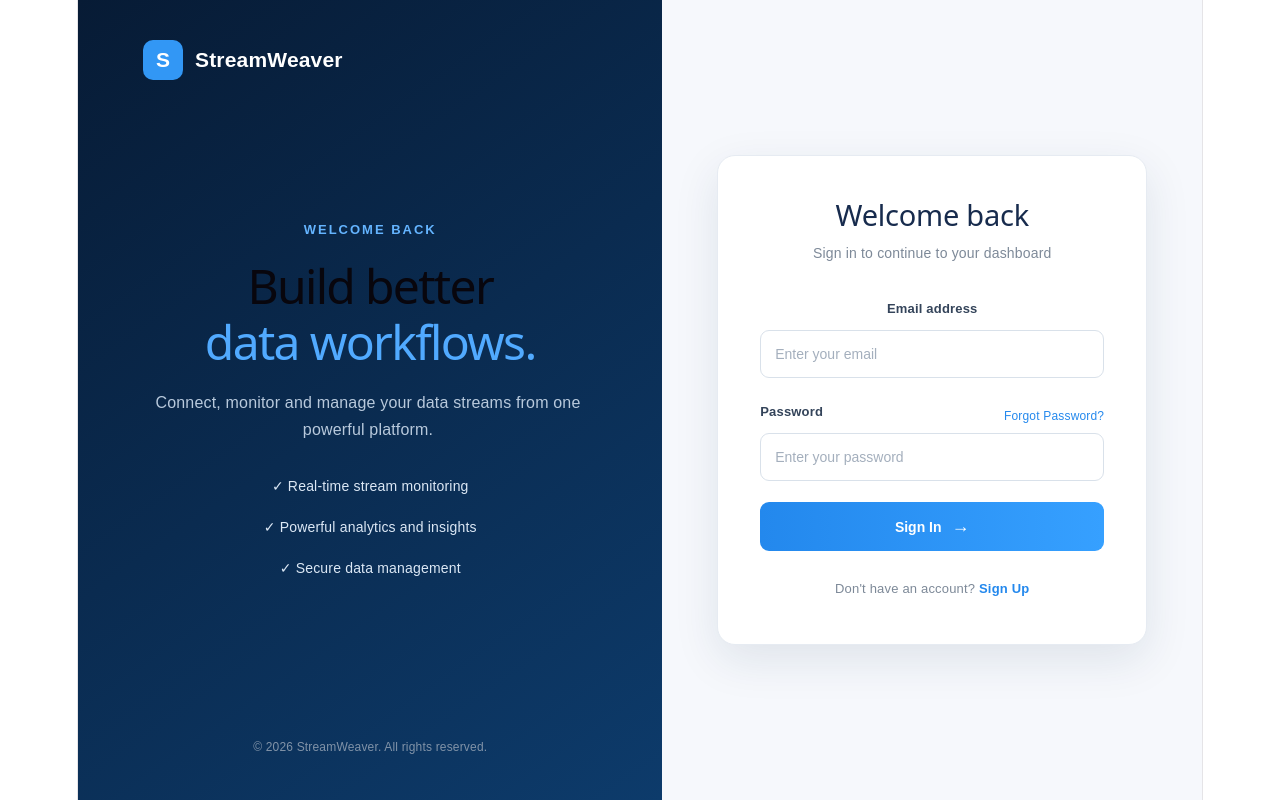
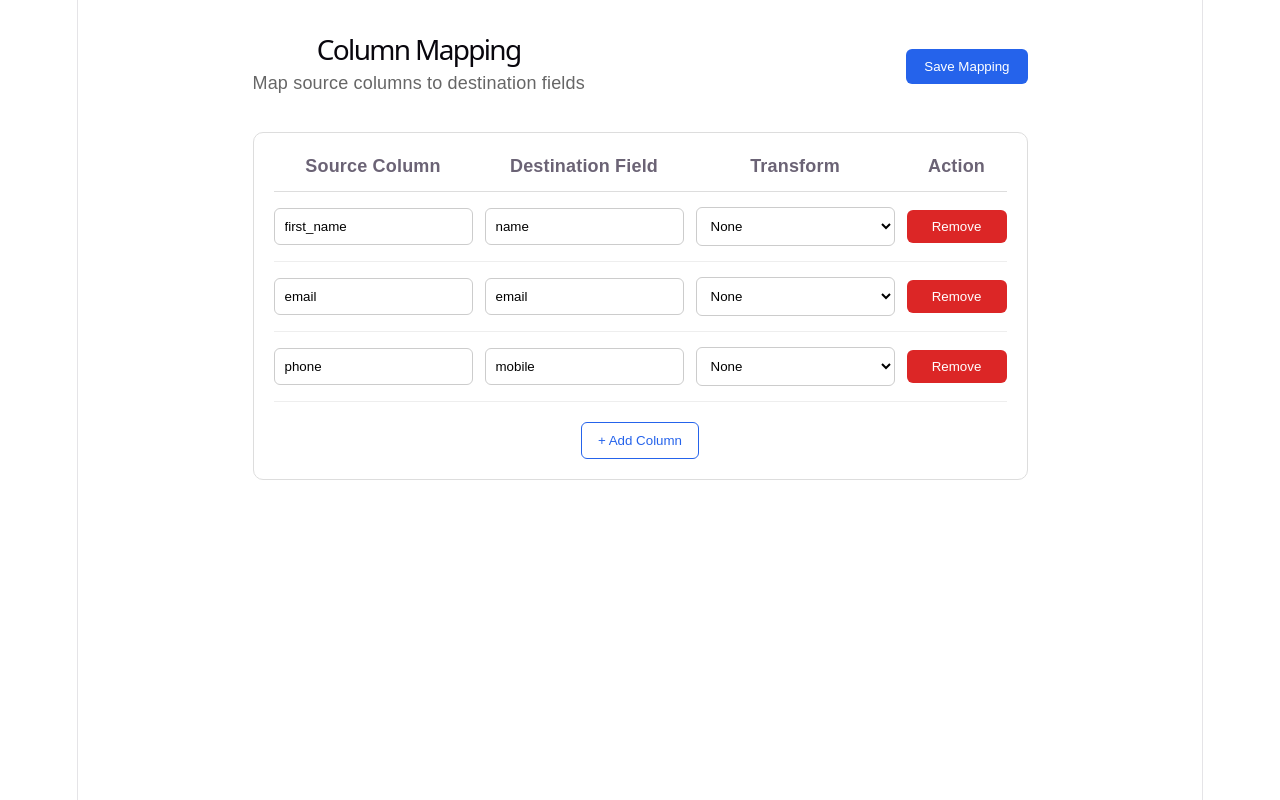
Before and after one commit to 6266992006/StreamWeaver, a React app in the folder StreamWeaver-frontend/: page /mapping in a window 1280 px wide. Before the commit this address led to /signin. Built offline with nearby package versions, Linux system fonts and the light colour scheme; the HTML template or start-up script is replaced by a standard one.

Commit message:
Implement mapping page UI

```diff
--- a/StreamWeaver-frontend/src/App.jsx
+++ b/StreamWeaver-frontend/src/App.jsx
@@ -37,14 +37,7 @@ function App() {
     </ProtectedRoute>
   }
 />
-<Route
-  path="/mapping"
-  element={
-    <ProtectedRoute>
-      <MappingPage />
-    </ProtectedRoute>
-  }
-/>
+<Route path="/mapping" element={<MappingPage />} />
         </Routes>
       </Router>
     </AuthProvider>
--- a/StreamWeaver-frontend/src/pages/MappingPage.jsx
+++ b/StreamWeaver-frontend/src/pages/MappingPage.jsx
@@ -1,7 +1,10 @@
 import { useState } from 'react';
 import MappingForm from '../components/MappingForm';
+import { useAuth } from '../context/AuthContext';
+import axios from 'axios';
 
 const MappingPage = () => {
+  const { token } = useAuth();
   const [mappings, setMappings] = useState([
     {
       source: 'first_name',
@@ -46,46 +49,35 @@ const MappingPage = () => {
     setMappings(mappings.filter((_, i) => i !== index));
   };
 
-  const handleSave = () => {
-    console.log('Mapping configuration:', mappings);
+  const handleSave = async () => {
+  try {
+    const mapping = {};
+
+    mappings.forEach((item) => {
+      if (item.source.trim() && item.destination.trim()) {
+        mapping[item.source] = item.destination;
+      }
+    });
+
+    const response = await axios.post(
+      'http://localhost:5000/api/mapping',
+      { mapping },
+      {
+        headers: {
+          Authorization: `Bearer ${token}`,
+        },
+      }
+    );
+
+    console.log('Mapping saved:', response.data);
     alert('Mapping configuration saved!');
-  };
-
-  return (
-    <div style={styles.container}>
-      <div style={styles.header}>
-        <div>
-          <h1 style={styles.title}>Column Mapping</h1>
-          <p style={styles.subtitle}>
-            Map CSV columns to destination MongoDB fields.
-          </p>
-        </div>
-
-        <button style={styles.saveButton} onClick={handleSave}>
-          Save Mapping
-        </button>
-      </div>
-
-      <div style={styles.card}>
-        <div style={styles.tableHeader}>
-          <div>Source CSV Column</div>
-          <div>Destination MongoDB Field</div>
-          <div>Transform</div>
-          <div>Action</div>
-        </div>
-
-        <MappingForm
-  mappings={mappings}
-  onMappingChange={handleMappingChange}
-  onAddMapping={addMapping}
-  onRemoveMapping={removeMapping}
-/>
-
-      </div>
-    </div>
-  );
+  } catch (error) {
+    console.error('Error saving mapping:', error);
+    alert(
+      error.response?.data?.message || 'Failed to save mapping'
+    );
+  }
 };
-
 const styles = {
   container: {
     padding: '2rem',
@@ -180,5 +172,79 @@ const styles = {
     cursor: 'pointer',
   },
 };
+return (
+  <div style={styles.container}>
+    <div style={styles.header}>
+      <div>
+        <h1 style={styles.title}>Column Mapping</h1>
+        <p style={styles.subtitle}>
+          Map source columns to destination fields
+        </p>
+      </div>
+
+      <button style={styles.saveButton} onClick={handleSave}>
+        Save Mapping
+      </button>
+    </div>
+
+    <div style={styles.card}>
+      <div style={styles.tableHeader}>
+        <div>Source Column</div>
+        <div>Destination Field</div>
+        <div>Transform</div>
+        <div>Action</div>
+      </div>
+
+      {mappings.map((mapping, index) => (
+        <div style={styles.mappingRow} key={index}>
+          <input
+            type="text"
+            value={mapping.source}
+            onChange={(e) =>
+              handleMappingChange(index, 'source', e.target.value)
+            }
+            placeholder="Source column"
+            style={styles.input}
+          />
+
+          <input
+            type="text"
+            value={mapping.destination}
+            onChange={(e) =>
+              handleMappingChange(index, 'destination', e.target.value)
+            }
+            placeholder="Destination field"
+            style={styles.input}
+          />
+
+          <select
+            value={mapping.transform}
+            onChange={(e) =>
+              handleMappingChange(index, 'transform', e.target.value)
+            }
+            style={styles.select}
+          >
+            <option value="None">None</option>
+            <option value="Uppercase">Uppercase</option>
+            <option value="Lowercase">Lowercase</option>
+            <option value="Trim">Trim</option>
+          </select>
+
+          <button
+            style={styles.removeButton}
+            onClick={() => removeMapping(index)}
+          >
+            Remove
+          </button>
+        </div>
+      ))}
+
+      <button style={styles.addButton} onClick={addMapping}>
+        + Add Column
+      </button>
+    </div>
+  </div>
+);
+};
 
 export default MappingPage;
```
